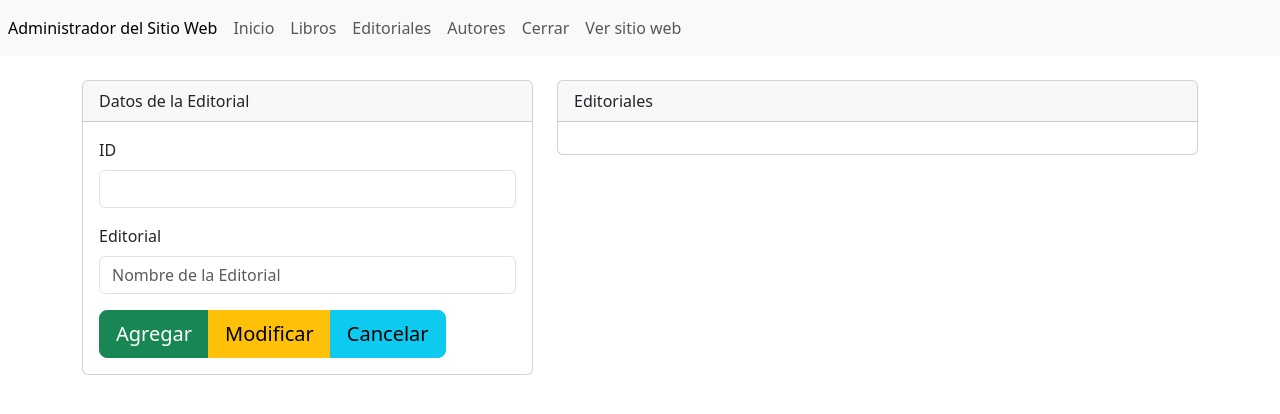
After one commit to slbcronos/SitioWeb, a PHP site: page /administrador/seccion/editoriales.php in a window 1280 px wide. The commit adds this page. Shown: the top 414 px of the page. Run offline with PHP 8.4, Linux system fonts and the light colour scheme; the visitor is signed in with stand-in values (Sample User, id 1).

Commit message:
Editoriales

```diff
--- /dev/null
+++ b/administrador/seccion/editoriales.php
@@ -0,0 +1,59 @@
+<?php include ('../template/cabecera.php'); ?>
+
+<div class="col-md-5      ">
+
+
+    <div class="card">
+        <div class="card-header">Datos de la Editorial</div>
+        <div class="card-body">
+            <form action="" method="post">
+                <div class="mb-3">
+                    <label for="exampleFormControlInput1" class="form-label">ID</label>
+                    <input type="text" class="form-control" id="exampleFormControlInput1" placeholder="">
+                </div>
+                <div class="mb-3">
+                    <label for="exampleFormControlInput1" class="form-label">Editorial</label>
+                    <input type="text" class="form-control" id="exampleFormControlInput1"
+                        placeholder="Nombre de la Editorial">
+                </div>
+                <div class="btn-group" role="group" aria-label="Button group name">
+                    <button type="button" class="btn btn-success btn-lg">
+                        Agregar
+                    </button>
+                    <button type="button" class="btn btn-warning btn-lg">
+                        Modificar
+                    </button>
+                    <button type="button" class="btn btn-info btn-lg">
+                        Cancelar
+                    </button>
+                </div>
+
+
+            </form>
+        </div>
+    </div>
+    <br/>
+
+
+</div>
+
+
+
+
+<div class="col-md-7      ">
+    <div class="card">
+        <div class="card-header">Editoriales</div>
+        <div class="card-body">
+
+        </div>
+    </div>
+
+</div>
+
+
+
+
+
+
+
+<?php include ('../template/pie.php'); ?>
--- a/administrador/template/cabecera.php
+++ b/administrador/template/cabecera.php
@@ -34,6 +34,8 @@ session_start();
                     class="visually-hidden">(current)</span></a>
             <a class="nav-item nav-link" href="<?php echo $url;?>/administrador/inicio.php">Inicio</a>
             <a class="nav-item nav-link" href="<?php echo $url;?>/administrador/seccion/productos.php">Libros</a>
+            <a class="nav-item nav-link" href="<?php echo $url;?>/administrador/seccion/editoriales.php">Editoriales</a>
+            <a class="nav-item nav-link" href="<?php echo $url;?>/administrador/seccion/autores.php">Autores</a>
             <a class="nav-item nav-link" href="<?php echo $url;?>/administrador/seccion/cerrar.php">Cerrar</a>
             <a class="nav-item nav-link" href="<?php echo $url;?>">Ver sitio web</a>
         </div>
```
Also changed, not shown: administrador/seccion/autores.php (added, +9 -0 lines), administrador/seccion/productos.php (+4 -4 lines).
